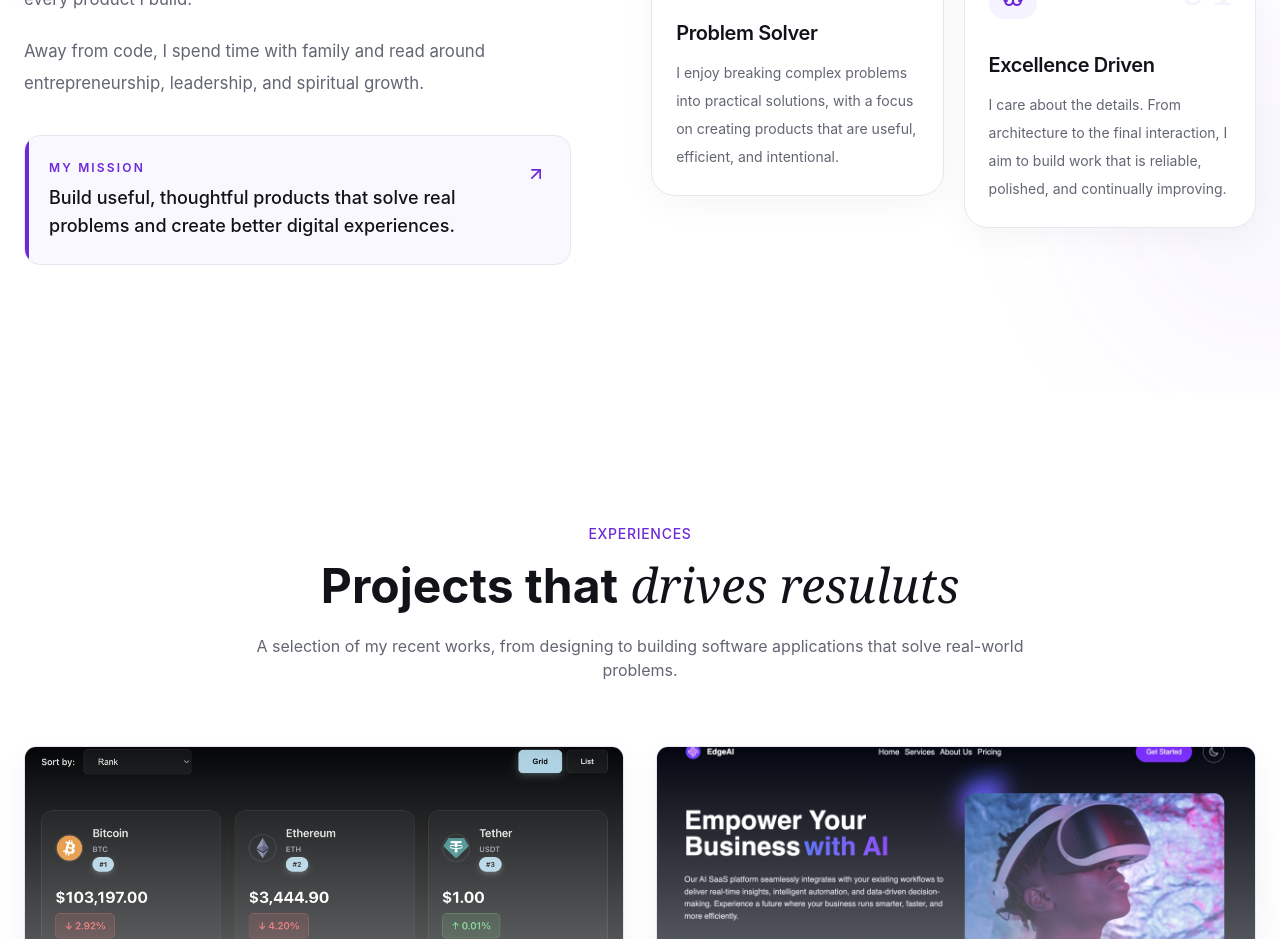
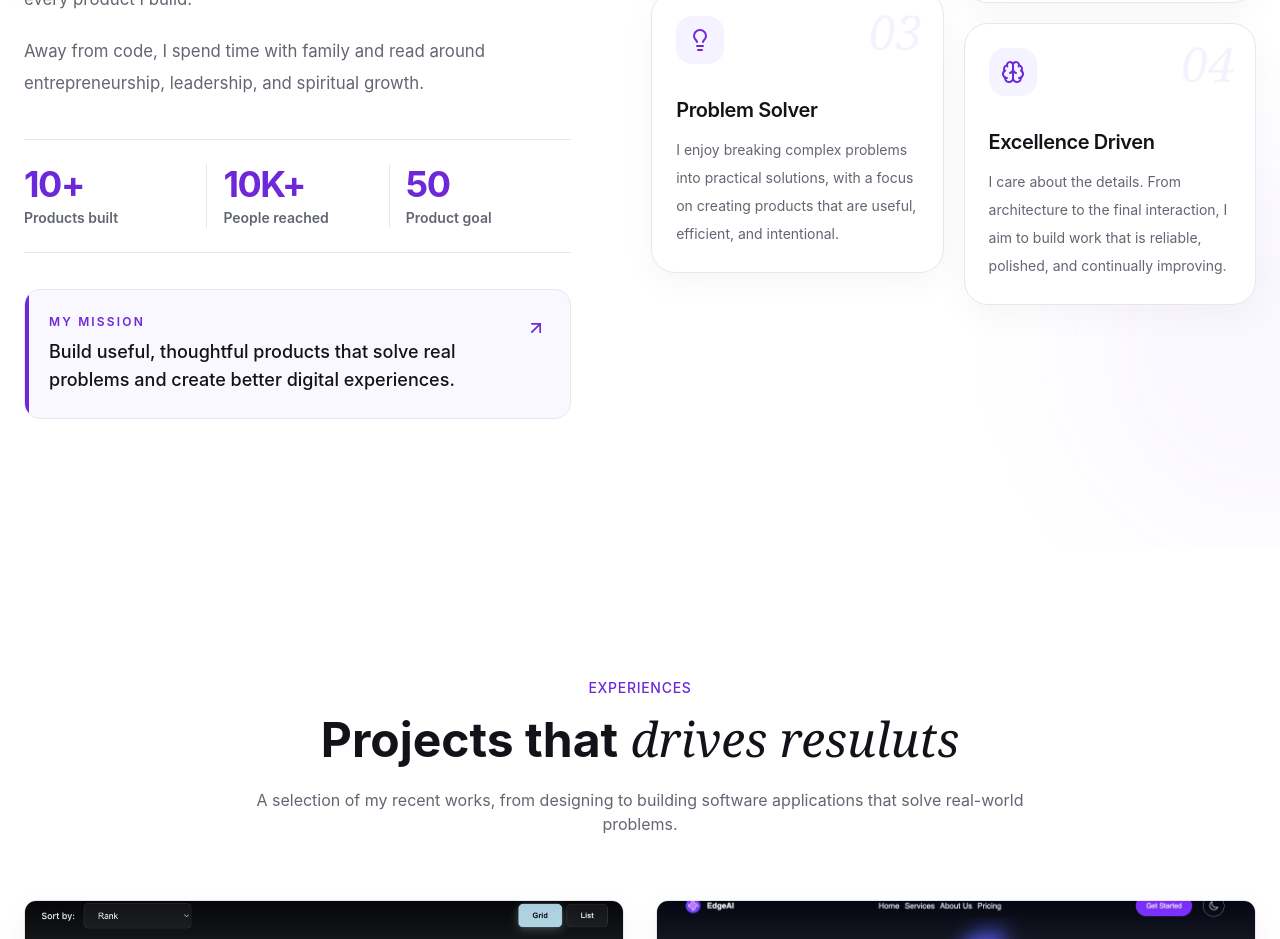
Before and after one commit to Emperor16/Daniel-Portfolio, a React (Vite) app: page / in a window 1280 px wide. Shown: the part 1740-2679 px from the top of the page. Built offline with nearby package versions, Linux system fonts and the light colour scheme.

Commit message:
impact metrics

```diff
--- a/src/sections/about.jsx
+++ b/src/sections/about.jsx
@@ -132,6 +132,37 @@ export const About = () => {
               </div>
             </Reveal>
 
+            {/* Impact metrics */}
+<Reveal
+  direction="up"
+  distance={18}
+  delay={260}
+  duration={700}
+>
+  <div className="mt-10 border-y border-border py-6">
+    <div className="grid grid-cols-3">
+      {metrics.map((metric, index) => (
+        <div
+          key={metric.label}
+          className={`
+            group relative
+            ${index !== 0 ? "border-l border-border" : ""}
+            ${index === 0 ? "pr-4" : "px-4"}
+          `}
+        >
+          <div className="text-3xl font-bold tracking-[-0.04em] text-primary transition-transform duration-300 group-hover:-translate-y-0.5 md:text-4xl">
+            {metric.value}
+          </div>
+
+          <p className="mt-1 text-xs font-semibold uppercase tracking-[0.12em] text-muted-foreground sm:text-sm sm:normal-case sm:tracking-normal">
+            {metric.label}
+          </p>
+        </div>
+      ))}
+    </div>
+  </div>
+</Reveal>
+
             {/* Mission statement */}
             <Reveal
               direction="up"
```
